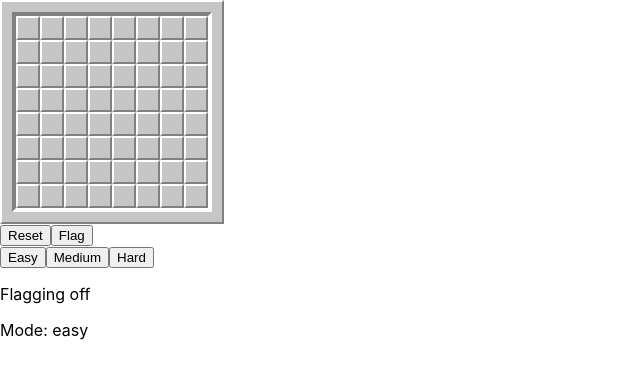
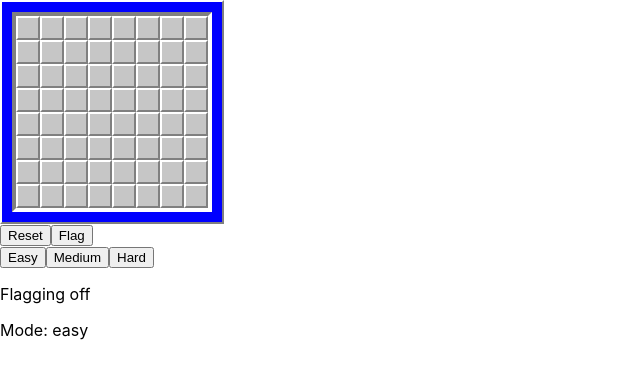
Before and after one commit to rosscee98/minesweeper, a React (Create React App) app: page / in a window 1280 px wide. Shown: the top 378 px of the page, without its empty margins (0-640 px from the left). Built offline with nearby package versions, Linux system fonts and the light colour scheme.

Commit message:
remove test action, change background colour to test

```diff
--- a/src/App.css
+++ b/src/App.css
@@ -6,7 +6,8 @@
 .container {
   width: fit-content;
   padding: 10px;
-  background-color: rgb(198, 198, 198);
+  /* background-color: rgb(198, 198, 198); */
+  background-color: blue;
   border-top: 2px var(--border-light);
   border-left: 2px var(--border-light);
   border-right: 2px var(--border-dark);
```
